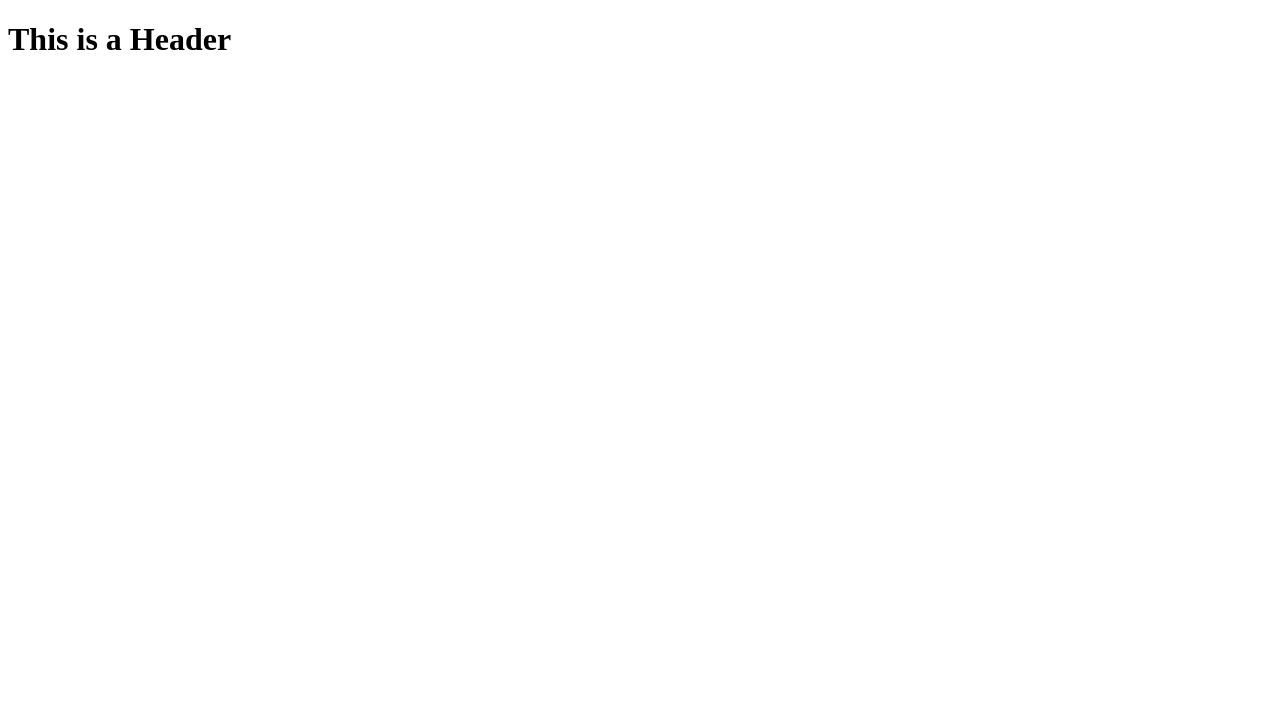
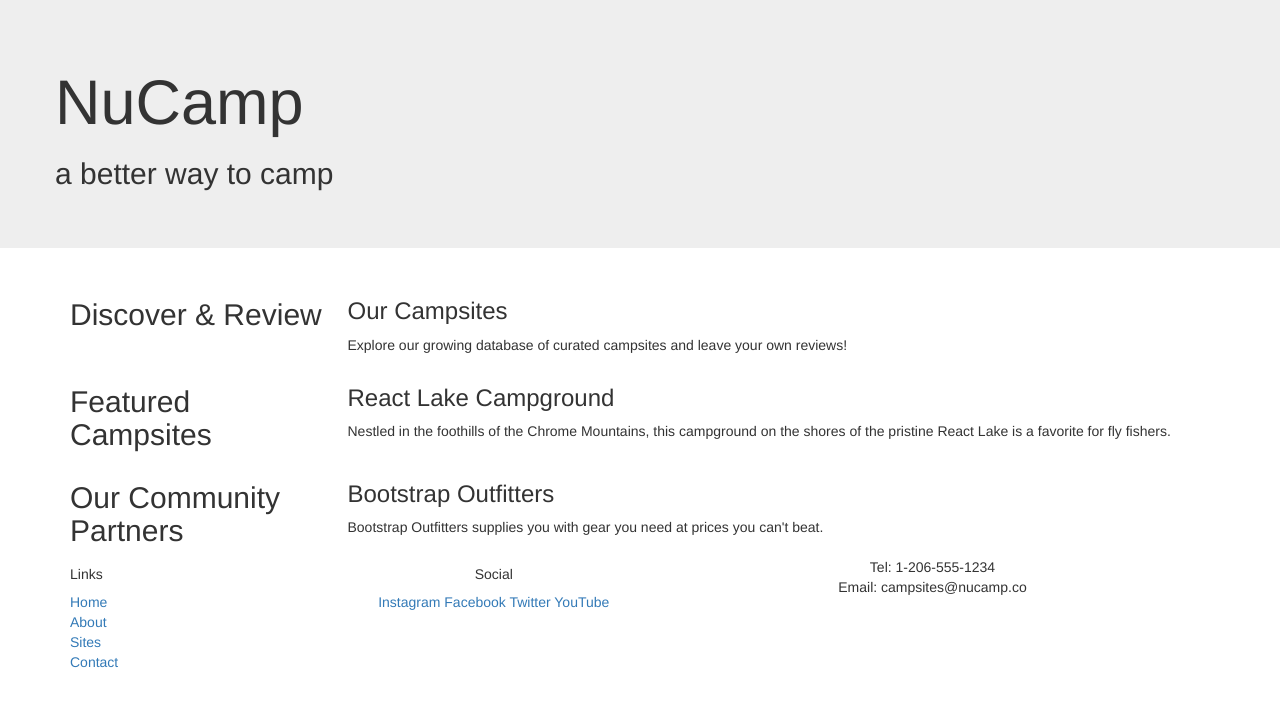
Before and after one commit to Mike-Villegas/git-test, a website: page index.html in a window 1280 px wide. Drawn offline with nearby package versions, Linux system fonts and the light colour scheme.

Commit message:
Add files via upload

```diff
--- a/index.html
+++ b/index.html
@@ -1,6 +1,91 @@
 <!DOCTYPE html>
 <html lang="en">
-    <body>
-        <h1>This is a Header</h1>
-    </body>
+  <head>
+    <meta charset="utf-8" />
+    <meta name="viewport" content="width=device-width, initial-scale=1" />
+
+    <link rel="stylesheet" href="node_modules/bootstrap/dist/css/bootstrap.min.css"/>
+    <link rel="stylesheet" href="https://fonts.googleapis.com/css?family=Lobster|Open+Sans" />
+    <link rel="stylesheet" href="css/styles.css" />
+
+    <title>NuCamp: A Better Way To Camp</title>
+  </head>
+
+  <body>
+    <header class="jumbotron jumbotron-fluid">
+      <div class="container">
+        <div class="row">
+          <div class="col">
+            <h1>NuCamp</h1>
+            <h2>a better way to camp</h2>
+          </div>
+        </div>
+      </div>
+    </header>
+
+    <div class="container">
+      <div class="row row-content align-items-center">
+        <div class="col-sm-4 order-sm-last col-md-3">
+          <h2 class="text-sm-right">Discover & Review</h2>
+        </div>
+        <div class="col">
+            <h3>Our Campsites</h3>
+            <p class="d-none d-sm-block">Explore our growing database of curated campsites and leave your own reviews!</p>
+        </div>
+      </div>
+
+      <div class="row row-content align-items-center">
+        <div class="col-sm-4 col-md-3">
+             <h2>Featured Campsites</h2>
+        </div>
+            <div class="col">
+              <h3>React Lake Campground</h3>
+              <p class="d-none d-sm-block">Nestled in the foothills of the Chrome Mountains, this campground on the shores of the pristine React Lake is a favorite for fly fishers.</p>
+            </div>
+      </div>
+
+      <div class="row row-content">
+        <div class="col-sm-4 order-sm-last col-md-3">
+          <h2 class="text-sm-right">Our Community Partners</h2>
+        </div>
+        <div class="col">
+          <h3>Bootstrap Outfitters</h3>
+            <p class="d-none d-sm-block">Bootstrap Outfitters supplies you with gear you need at prices you
+          can't beat.</p>
+        </div>
+      </div>
+    </div>
+
+    <footer>
+      <div class="container">
+        <div class="row">
+          <div class="col-4 col-sm-2 offset-1">
+            <h5>Links</h5>
+            <ul class="list-unstyled">
+              <li><a href="#">Home</a></li>
+              <li><a href="aboutus.html">About</a></li>
+              <li><a href="sites.html">Sites</a></li>
+              <li><a href="#">Contact</a></li>
+            </ul>
+          </div>
+          <div class="col-6 col-sm-5 text-center">
+            <h5>Social</h5>
+            <a href="http://instagram.com/">Instagram</a>
+            <a href="http://facebook.com/">Facebook</a>
+            <a href="http://twitter.com/">Twitter</a>
+            <a href="http://youtube.com/">YouTube</a>
+          </div>
+          <div class="col-sm-4 text-center">
+            Tel: 1-206-555-1234<br />
+            Email: campsites@nucamp.co
+          </div>
+        </div>
+    </div>
+    </footer>
+
+    <!-- jQuery must come first, then Popper.js, then the Bootstrap JavaScript plugins.-->
+    <script src="node_modules/jquery/dist/jquery.slim.min.js"></script>
+    <script src="node_modules/popper.js/dist/umd/popper.min.js"></script>
+    <script src="node_modules/bootstrap/dist/js/bootstrap.min.js"></script>
+  </body>
 </html>
```
